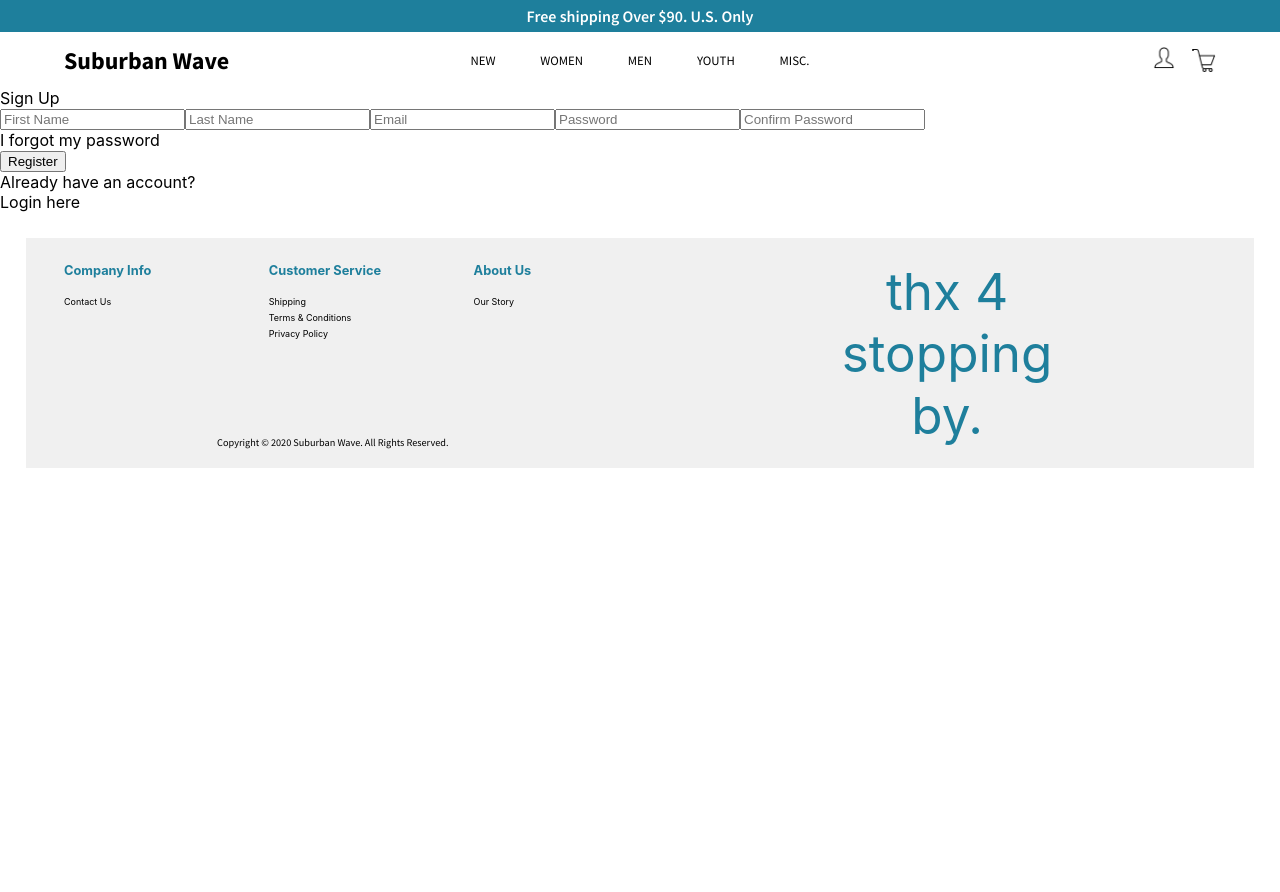
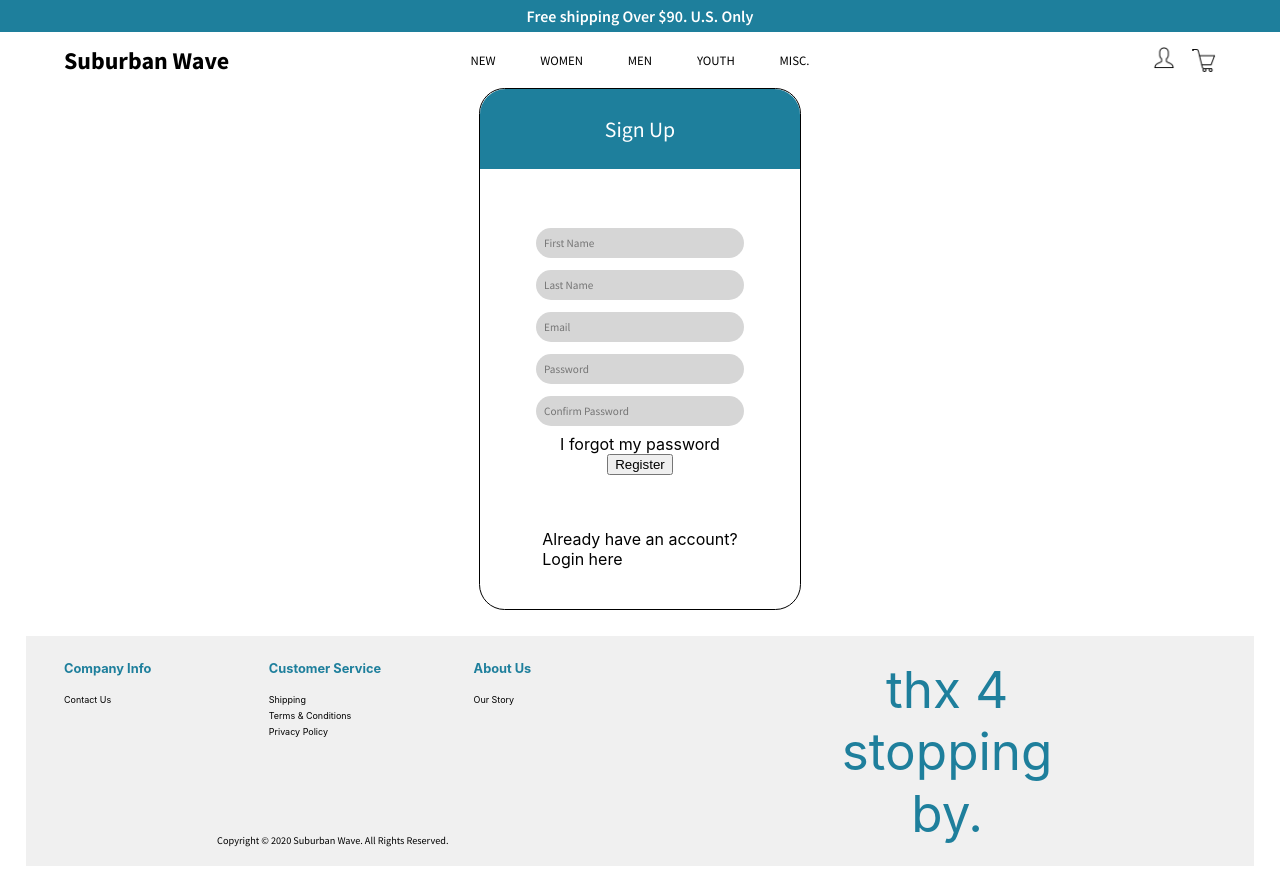
Before and after one commit to connorlagana/sw, a React (Create React App) app: page /register in a window 1280 px wide. Before the commit the page ends 800 px from the top, so only its background shows below. Built offline with nearby package versions, Linux system fonts and the light colour scheme; a web font is replaced by a local one.

Commit message:
free fal

```diff
--- a/src/App.scss
+++ b/src/App.scss
@@ -836,6 +836,70 @@
   }
 }
 
+.SignUp {
+  display: flex;
+  justify-content: center;
+  align-items: center;
+  flex-direction: row;
+  & .signUpRect {
+    display: flex;
+    justify-content: flex-start;
+    align-items: center;
+    flex-direction: column;
+    height: 65vh;
+    width: 25vw;
+    // background-color: rgb(248, 165, 165);
+    // border: solid;
+    // box-shadow: 5px 5px rgb(207, 207, 207);
+    border: solid 1px;
+    border-radius: 2vw;
+
+    & #signUpTitle {
+      height: 10vh;
+      background-color: burlywood;
+      width: 25vw;
+      display: flex;
+      justify-content: center;
+      align-items: center;
+      background-color: rgb(30, 127, 156);
+      color: white;
+      font-family: "Source Sans Pro", sans-serif;
+      font-size: 1.7vw;
+      border-top-left-radius: 2vw;
+      border-top-right-radius: 2vw;
+    }
+
+    & .signUpForm {
+      display: flex;
+      justify-content: center;
+      align-items: center;
+      flex-direction: column;
+      width: 25vw;
+      height: 45vh;
+      // background-color: powderblue;
+
+      & input {
+        width: 15vw;
+        height: 3.5vh;
+        margin: 0.5vh 0 1vh 0;
+        border: none;
+        box-shadow: none;
+        padding-left: 1vh;
+        padding-right: 1vh;
+        border-radius: 2vw;
+        background-color: rgb(214, 214, 214);
+        color: black;
+        font-size: 1.4vh;
+        font-family: "Source Sans Pro", sans-serif;
+      }
+    }
+
+    .alreadyAcct {
+      height: 10vh;
+    }
+  }
+}
+
 @media only screen and (max-width: 600px) {
   * {
     .Nav {
--- a/src/components/Login/SignUp.js
+++ b/src/components/Login/SignUp.js
@@ -12,9 +12,9 @@ class SignUp extends Component {
   render() {
     return (
       <div className="SignUp">
-        <div>
-          <div>Sign Up</div>
-          <form>
+        <div className="signUpRect">
+          <div id="signUpTitle">Sign Up</div>
+          <form className="signUpForm">
             <input type="text" name="fName" placeholder="First Name" />
             <input type="text" name="lName" placeholder="Last Name" />
             <input type="email" name="email" placeholder="Email" />
@@ -27,7 +27,7 @@ class SignUp extends Component {
             <div>I forgot my password</div>
             <button>Register</button>
           </form>
-          <div>
+          <div className="alreadyAcct">
             <div>Already have an account?</div>
             <div>Login here</div>
           </div>
```
